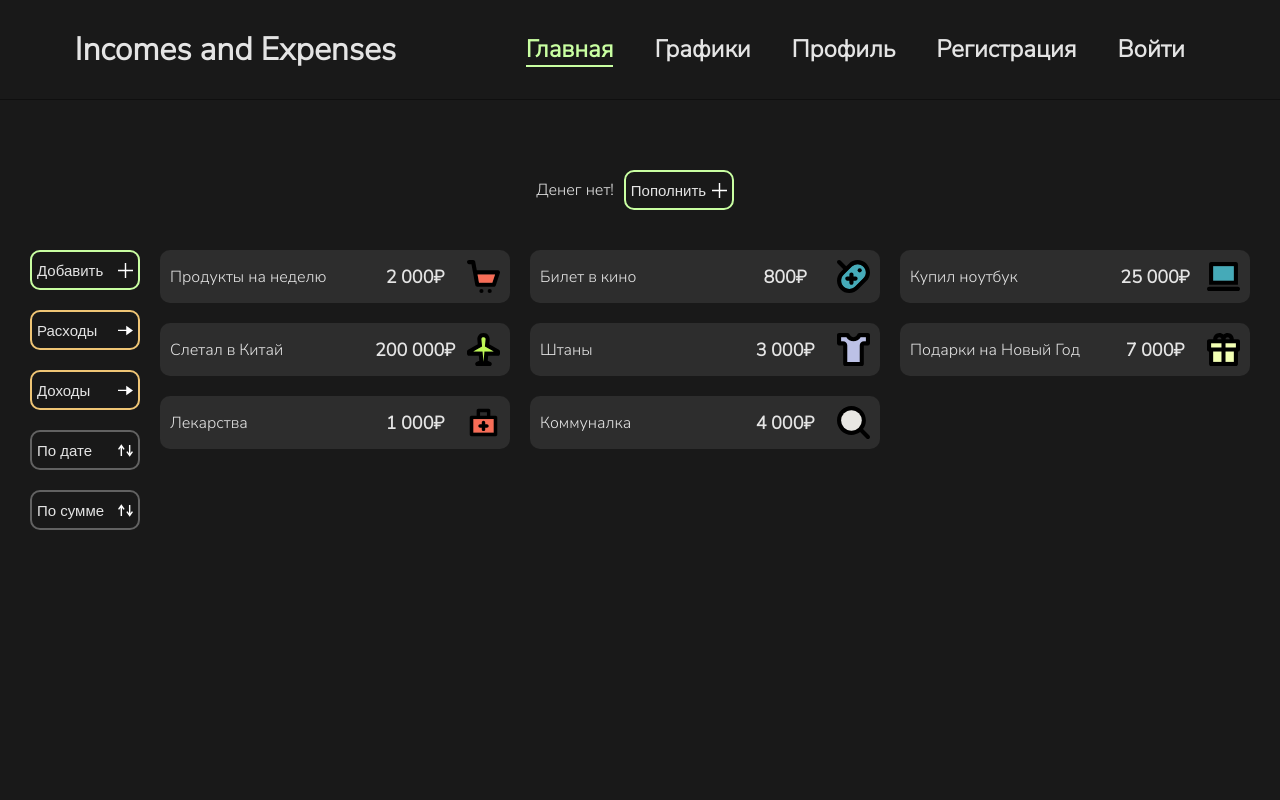
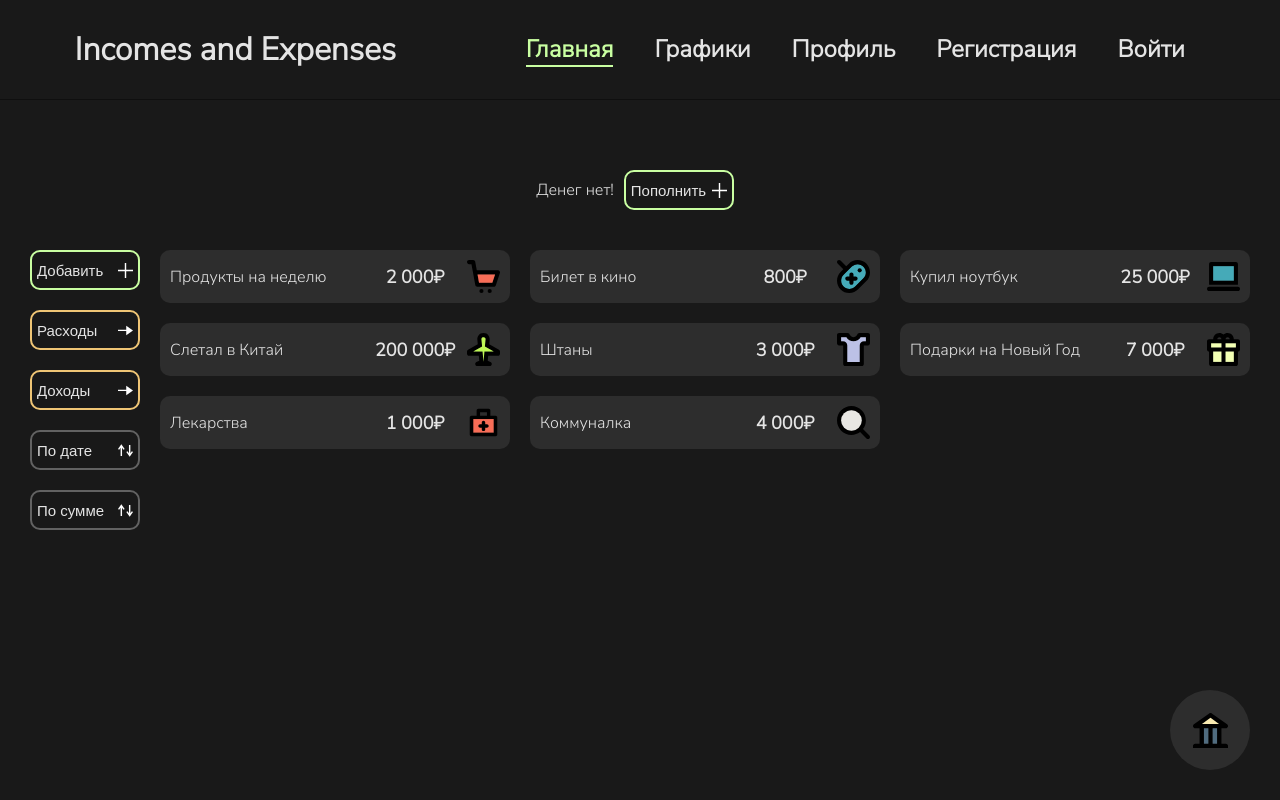
Before and after one commit to V1kaNikolaeva/diploma-project, a Vue app in the folder frontend/: page / in a window 1280 px wide. Built offline with nearby package versions, Linux system fonts and the light colour scheme.

Commit message:
ui user bank

```diff
--- a/frontend/src/assets/_buttons.css
+++ b/frontend/src/assets/_buttons.css
@@ -1,12 +1,3 @@
-button {
-    border: none;
-    background: none;
-    height: 40px;
-    width: 110px;
-    font-size: 15px;
-    color: var(--main-text);
-}
-
 button:hover {
     cursor: pointer;
 }
--- a/frontend/src/assets/_common.css
+++ b/frontend/src/assets/_common.css
@@ -30,7 +30,7 @@ body::-webkit-scrollbar {
   width: 8px;
   background-color: rgba(26, 24, 47, 0.15);
   border-radius: 5px;
-  height: 200px;
+
 }
 
 body::-webkit-scrollbar-thumb {
--- a/frontend/src/components/UIButton.vue
+++ b/frontend/src/components/UIButton.vue
@@ -6,6 +6,7 @@
     'save__button' : buttonType === 'save',
     'default__button' : buttonType === 'default',
     'show__button' : buttonType === 'show',
+    'cash-vault' : buttonType === 'cashVault',
    }">
     <slot />
     <div v-if="$slots['right-icon']" class="button-group__icon">
@@ -23,7 +24,7 @@ export default {
       type: String,
       required: false,
       default: "default",
-      validator: (value) => ["add", "save", "cancel", "default", "show"].includes(value),
+      validator: (value) => ["add", "save", "cancel", "default", "show", "cashVault"].includes(value),
     },
   },
 };
@@ -39,12 +40,17 @@ export default {
   align-items: center;
   justify-content: space-between;
 }
-
 .add__button,
 .cancel__button,
 .default__button,
 .show__button,
 .save__button {
+  border: none;
+  background: none;
+  height: 40px;
+  width: 110px;
+  font-size: 15px;
+  color: var(--main-text);
   padding: 5px;
   border-radius: 10px;
 }
@@ -60,8 +66,19 @@ export default {
 .default__button {
   border: 2px solid var(--button-color);
 }
-
 .show__button {
   border: 2px solid var(--light-orange);
 }
+.cash-vault {
+  position: fixed;
+  border: none;
+  bottom: 30px;
+  right: 30px;
+  width: 80px;
+  height: 80px;
+  padding: 5px;
+  z-index: 4;
+  border-radius: 60px;
+  background-color:  var(--card-color);
+}
 </style>
--- a/frontend/src/components/UIIcon.vue
+++ b/frontend/src/components/UIIcon.vue
@@ -18,6 +18,7 @@ import Plane from "../assets/icons/icon-plane.svg"
 import Tshirt from "../assets/icons/icon-t-shirt.svg"
 import Gift from "../assets/icons/icon-gift.svg"
 import Other from "../assets/icons/icon-other.svg"
+import Bank from "../assets/icons/icon-bank.svg"
 
 const icons = {
   "close": Close,
@@ -35,6 +36,7 @@ const icons = {
   "t-shirt": Tshirt,
   "gift": Gift,
   "other": Other,
+  "bank": Bank,
 };
 
 export default {
--- a/frontend/src/views/HomeView.vue
+++ b/frontend/src/views/HomeView.vue
@@ -36,6 +36,9 @@
     </div>
   </div>
   <UIModalWindow v-if="isModalVisible" v-model:isModalVisible="isModalVisible" />
+  <UIButton class="user-bank__button" :buttonType="'cashVault'">
+    <UIIcon :icon="'bank'"></UIIcon>
+  </UIButton>
 </template>
 
 <script>
@@ -87,4 +90,10 @@
   justify-content: center;
   margin: 20px;
 }
+
+.user-bank__button {
+  display: flex;
+  align-items: center;
+  justify-content: center;
+}
 </style>
--- a/frontend/src/views/ProfileView.vue
+++ b/frontend/src/views/ProfileView.vue
@@ -1,3 +1,8 @@
 <template>
-    <h1>PROFILE</h1>
+    <UIButton :buttonType="'cashVault'"></UIButton>
 </template>
+
+<script setup>
+import UIButton from '../components/UIButton.vue';
+
+</script>
```
Also changed, not shown: frontend/src/assets/icons/icon-bank.svg (added).
